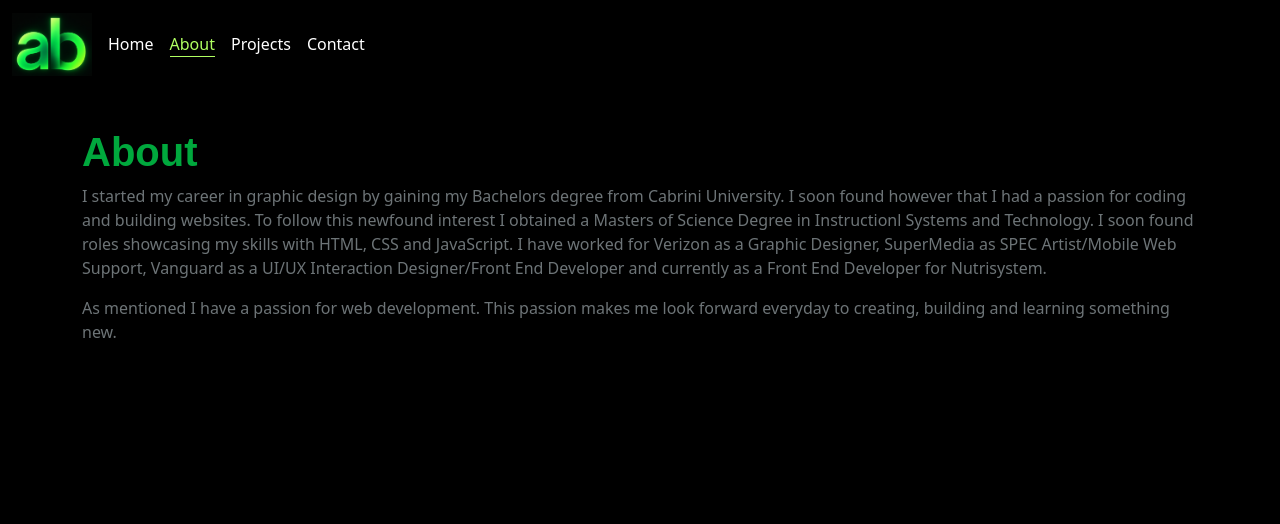
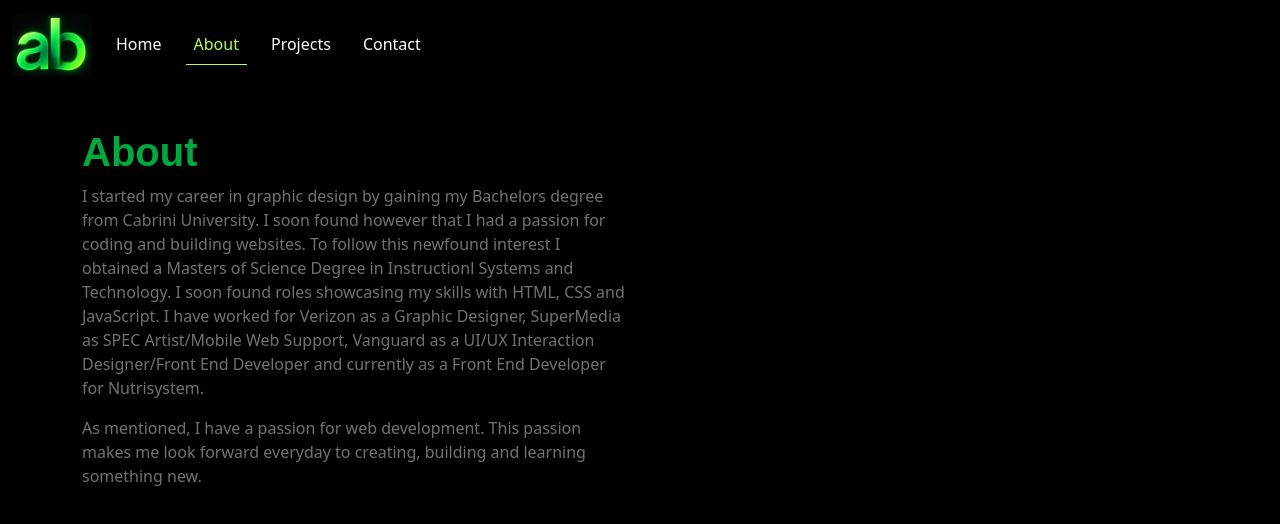
Before and after one commit to dzillo1/ab-site, a React (Vite) app in the folder portfolio/: page /ab-site/about in a window 1280 px wide. Shown: the top 524 px of the page. Built offline with nearby package versions, Linux system fonts and the light colour scheme; a web font is replaced by a local one.

Commit message:
gsap edits

```diff
--- a/portfolio/package.json
+++ b/portfolio/package.json
@@ -13,9 +13,11 @@
     "deploy": "gh-pages -d dist"
   },
   "dependencies": {
+    "@gsap/react": "^2.1.2",
     "@popperjs/core": "^2.11.8",
     "bootstrap": "^5.3.5",
     "framer-motion": "^12.9.2",
+    "gsap": "^3.13.0",
     "react": "^19.0.0",
     "react-bootstrap": "^2.10.9",
     "react-dom": "^19.0.0",
--- a/portfolio/src/App.jsx
+++ b/portfolio/src/App.jsx
@@ -7,6 +7,7 @@ import Home from './Components/Home'
 import About from './Components/About'
 import Contact from './Components/Contact'
 import Projects from './Components/Projects'
+
 
 function App() {
 
--- a/portfolio/src/Components/About.jsx
+++ b/portfolio/src/Components/About.jsx
@@ -9,9 +9,13 @@ function About() {
         exit={{ y: "-100%", opacity: 0 }}
         transition={{ duration: 0.5 }}
         >
-            <h1>About</h1>
-            <p>I started my career in graphic design by gaining my Bachelors degree from Cabrini University. I soon found however that I had a passion for coding and building websites. To follow this newfound interest I obtained a Masters of Science Degree in Instructionl Systems and Technology. I soon found roles showcasing my skills with HTML, CSS and JavaScript. I have worked for Verizon as a Graphic Designer, SuperMedia as SPEC Artist/Mobile Web Support, Vanguard as a UI/UX Interaction Designer/Front End Developer and currently as a Front End Developer for Nutrisystem.</p>
-            <p>As mentioned I have a passion for web development. This passion makes me look forward everyday to creating, building and learning something new. </p>
+            <div className="row">
+                <div className="col-6">
+                    <h1>About</h1>
+                    <p>I started my career in graphic design by gaining my Bachelors degree from Cabrini University. I soon found however that I had a passion for coding and building websites. To follow this newfound interest I obtained a Masters of Science Degree in Instructionl Systems and Technology. I soon found roles showcasing my skills with HTML, CSS and JavaScript. I have worked for Verizon as a Graphic Designer, SuperMedia as SPEC Artist/Mobile Web Support, Vanguard as a UI/UX Interaction Designer/Front End Developer and currently as a Front End Developer for Nutrisystem.</p>
+                    <p>As mentioned, I have a passion for web development. This passion makes me look forward everyday to creating, building and learning something new. </p>
+                </div>
+            </div>
         </motion.div>
     );
 }
--- a/portfolio/src/Components/Hero.jsx
+++ b/portfolio/src/Components/Hero.jsx
@@ -2,10 +2,14 @@ function Hero(){
     return(
         <div className="hero top-pad">
             <div className="container">
-                <h1>Andrew Borzillo</h1>
-                <h2><em>Front End Developer</em></h2>
-                <p>Hi, my name is Andrew Borzillo but you can call me Drew.<br/>
-                I am an experienced Front-End Developer with over 10 years of expertise in crafting responsive and user-centric web applications. Proficient in HTML, CSS, JavaScript, and modern frameworks like Vue.js and React. Adept at collaborating with cross-functional teams to deliver high-quality digital solutions that enhance user engagement.</p>
+                <div className="row">
+                    <div className="col-6">
+                        <h1>Andrew Borzillo</h1>
+                        <h2><em>Front End Developer</em></h2>
+                        <p>Hi, my name is Andrew Borzillo but you can call me Drew.<br/>
+                        I am an experienced Front-End Developer with over 10 years of expertise in crafting responsive and user-centric web applications. Proficient in HTML, CSS, JavaScript, and modern frameworks like Vue.js and React. Adept at collaborating with cross-functional teams to deliver high-quality digital solutions that enhance user engagement.</p>
+                    </div>
+                </div>
             </div>
         </div>
         )
--- a/portfolio/src/Components/Navbar.jsx
+++ b/portfolio/src/Components/Navbar.jsx
@@ -1,8 +1,30 @@
 import { NavLink } from 'react-router-dom';
-import { useState } from 'react';
+import { useState, useEffect } from 'react';
 import Logo from '../assets/logo.webp';
+import { gsap } from "gsap";
+import { useGSAP } from "@gsap/react";
+
+gsap.registerPlugin(useGSAP);
+
+
+
+
+
 
 function Navbar() {
+
+    useEffect(() => {
+        gsap.to(".logo", { opacity: 0 } );
+        gsap.to(".logo", {delay:.5, duration:1, opacity: 1 } );
+        gsap.to(".nav-link", {x: 300});
+        gsap.to(".nav-link", {delay:1, duration:1, opacity: 1, x:0, stagger: 0.3 } );
+      }, []);
+
+
+
+
+
+
     const [isCollapsed, setIsCollapsed] = useState(true);
 
     const handleToggle = () => {
@@ -10,7 +32,7 @@ function Navbar() {
     };
 
     const handleLinkClick = () => {
-        setIsCollapsed(true); // Collapse the navbar when a link is clicked
+        setIsCollapsed(true);
     };
 
     return (
@@ -31,16 +53,23 @@ function Navbar() {
                     <div className="navbar-nav gap-3">
                         <NavLink
                         to="/"
-                        className={({ isActive }) => (isActive ? "active" : "")} aria-current="page"
+                        className={({ isActive }) => `nav-link ${isActive ? "active" : ""} nav-link`}
+                        aria-current="page"
                         onClick={handleLinkClick}
                         >Home</NavLink>
-                        <NavLink to="/about" className={({ isActive }) => (isActive ? "active" : "")}
+
+                        <NavLink to="/about"
+                        className={({ isActive }) => `nav-link ${isActive ? "active" : ""} nav-link`}
                         onClick={handleLinkClick}
                         >About</NavLink>
-                        <NavLink to="/projects" className={({ isActive }) => (isActive ? "active" : "")}
+
+                        <NavLink to="/projects"
+                        className={({ isActive }) => `nav-link ${isActive ? "active" : ""} nav-link`}
                         onClick={handleLinkClick}
                         >Projects</NavLink>
-                        <NavLink to="/contact" className={({ isActive }) => (isActive ? "active" : "")}
+
+                        <NavLink to="/contact"
+                        className={({ isActive }) => `nav-link ${isActive ? "active" : ""} nav-link`}
                         onClick={handleLinkClick}
                         >Contact</NavLink>
                     </div>
--- a/portfolio/src/Portfolio.css
+++ b/portfolio/src/Portfolio.css
@@ -40,6 +40,7 @@ body, nav{
 .logo{
     width:5rem;
     height:auto;
+    opacity:0
 }
 .navbar-expand-lg .navbar-nav a{
     text-decoration: none;
@@ -50,7 +51,10 @@ body, nav{
 .navbar a:hover, .email-link:hover{
     color:#b0ff61;
 }
-.navbar a.active{
+.navbar .nav-link{
+  opacity:0;
+}
+.navbar .nav-link.active{
   color: #b0ff61;
   font-weight: 400;
   border-bottom: 1px solid #b0ff61;
```
Also changed, not shown: 1 other file (tests, documents, lock files or other folders).
